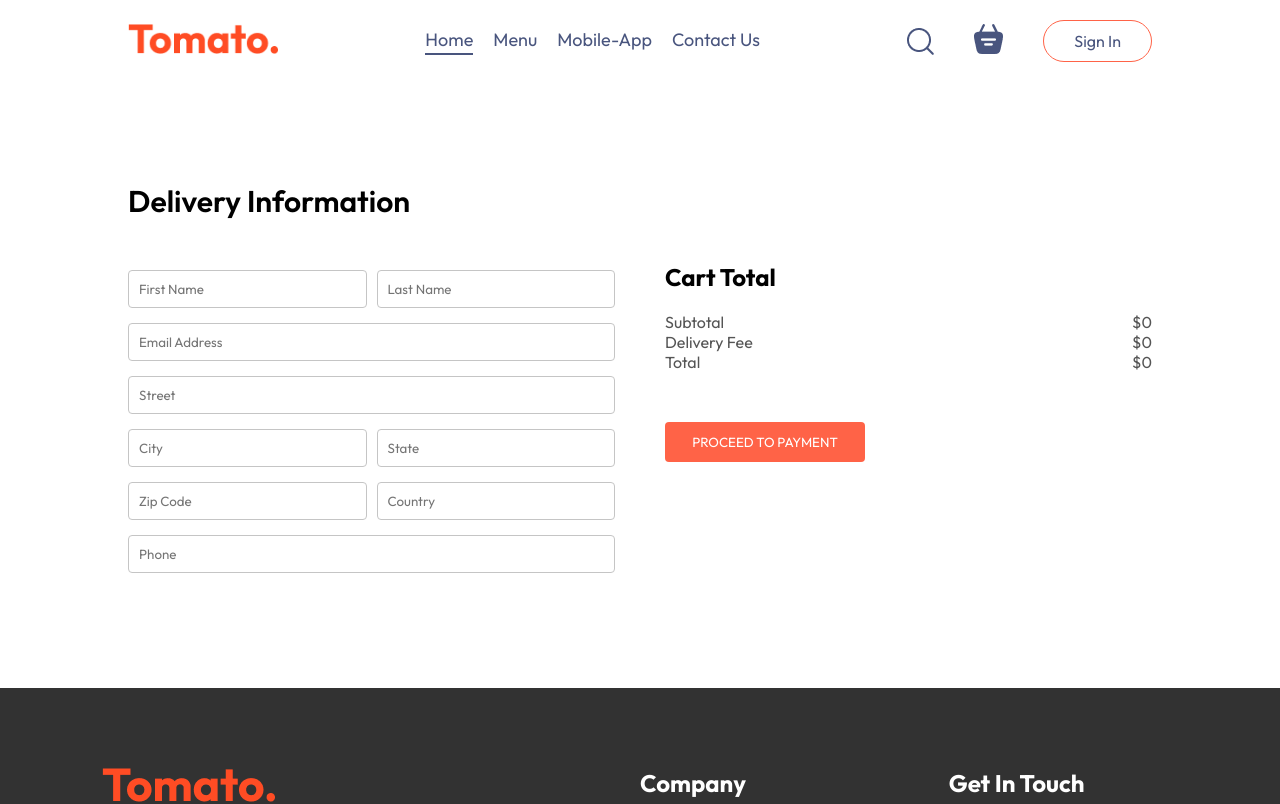
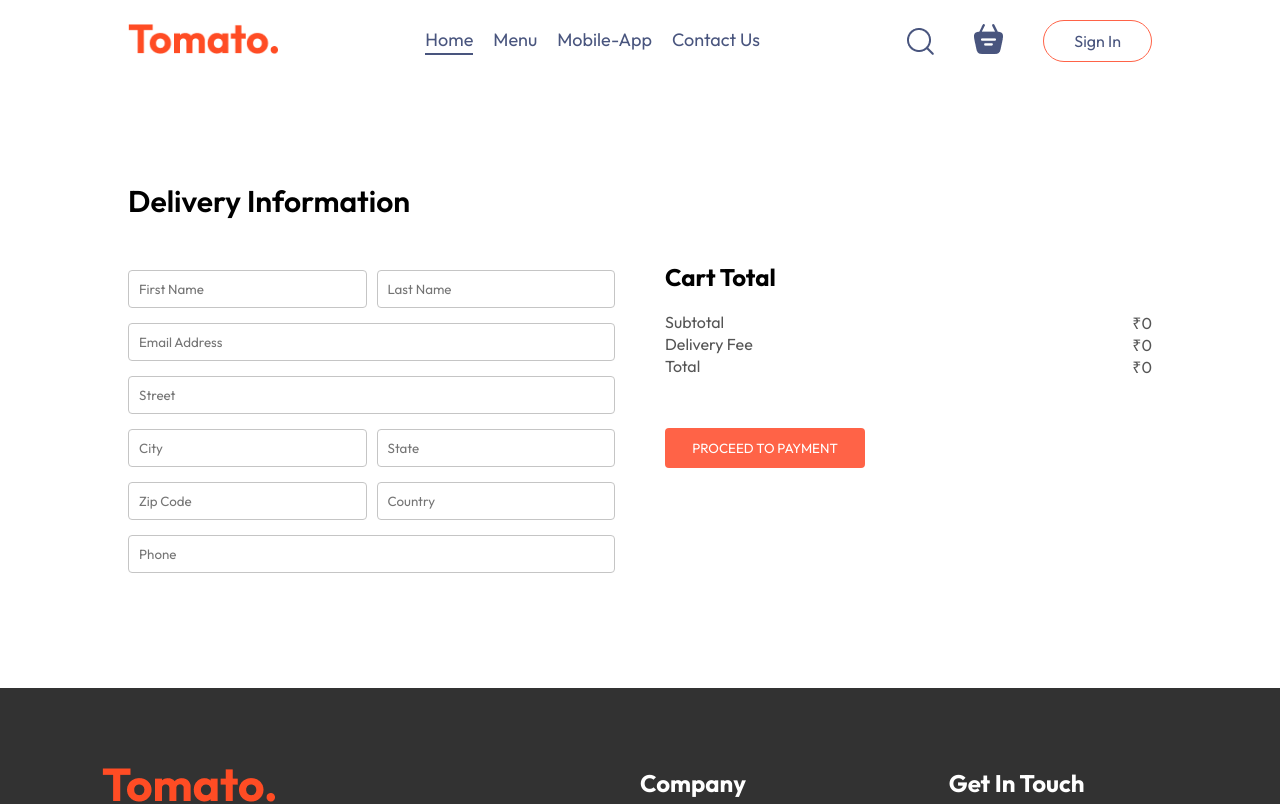
Before and after one commit to tejhande/FoodOrderingApp, a React (Vite) app in the folder Frontend/: page /order in a window 1280 px wide. Shown: the top 804 px of the page. Built offline with nearby package versions, Linux system fonts and the light colour scheme; a web font is replaced by a local one.

Commit message:
Converted USD To INR

```diff
--- a/Frontend/src/Components/FoodItem/FoodItem.jsx
+++ b/Frontend/src/Components/FoodItem/FoodItem.jsx
@@ -28,7 +28,7 @@ const FoodItem = ({id,name,price,description,image}) => {
                 <img src={assets.rating_starts} alt="" />
             </div>
             <p className="FoodItemDiscription">{description}</p>
-            <p className="FoodItemPrice">${price}</p>
+            <p className="FoodItemPrice">₹{price * 32}</p>
         </div>
     </div>
   )
--- a/Frontend/src/Pages/Cart/Cart.jsx
+++ b/Frontend/src/Pages/Cart/Cart.jsx
@@ -29,9 +29,9 @@ const Cart = () => {
               <div className="CartItemsTitle CartItemsItem">
                 <img src={item.image} alt="" />
                 <p>{item.name}</p>
-                <p>${item.price}</p>
+                <p>₹{item.price * 32}</p>
                 <p>{cartItems[item._id]}</p>
-                <p>${item.price*cartItems[item._id]}</p>
+                <p>₹{32*item.price*cartItems[item._id]}</p>
                 <p onClick={()=>removeFromCart(item._id)} className='Cross'>X</p>
               </div>
               <hr /></div>
@@ -45,15 +45,15 @@ const Cart = () => {
           <div>
             <div className="CartTotalDetails">
               <p>Subtotal</p>
-              <p>${GetTotalCartAmount()}</p>
+              <p>₹{32*GetTotalCartAmount()}</p>
             </div>
             <div className="CartTotalDetails">
               <p>Delivery Fee</p>
-              <p>${GetTotalCartAmount()===0?0:2}</p>
+              <p>₹{32*GetTotalCartAmount()===0?0:2*32}</p>
             </div>
             <div className="CartTotalDetails">
               <p>Total</p>
-              <p>${GetTotalCartAmount()===0?0:GetTotalCartAmount()+2}</p>
+              <p>₹{GetTotalCartAmount()===0?0:32*GetTotalCartAmount()+2*32}</p>
             </div>
           </div>
           <button onClick={()=>Navigate('/order')}>PROCEED TO CHECKOUT</button>
--- a/Frontend/src/Pages/PlaceOrder/PlaceOrder.jsx
+++ b/Frontend/src/Pages/PlaceOrder/PlaceOrder.jsx
@@ -33,16 +33,19 @@ const PlaceOrder = () => {
             <div>
               <div className="CartTotalDetails">
                 <p>Subtotal</p>
-                <p>${GetTotalCartAmount()}</p>
+                <p>₹{32 * GetTotalCartAmount()}</p>
               </div>
               <div className="CartTotalDetails">
                 <p>Delivery Fee</p>
-                <p>${GetTotalCartAmount() === 0 ? 0 : 2}</p>
+                <p>₹{32 * GetTotalCartAmount() === 0 ? 0 : 2*32}</p>
               </div>
               <div className="CartTotalDetails">
                 <p>Total</p>
                 <p>
-                  ${GetTotalCartAmount() === 0 ? 0 : GetTotalCartAmount() + 2}
+                  ₹
+                  {GetTotalCartAmount() === 0
+                    ? 0
+                    : 32 * GetTotalCartAmount() + 2*32}
                 </p>
               </div>
             </div>
```
